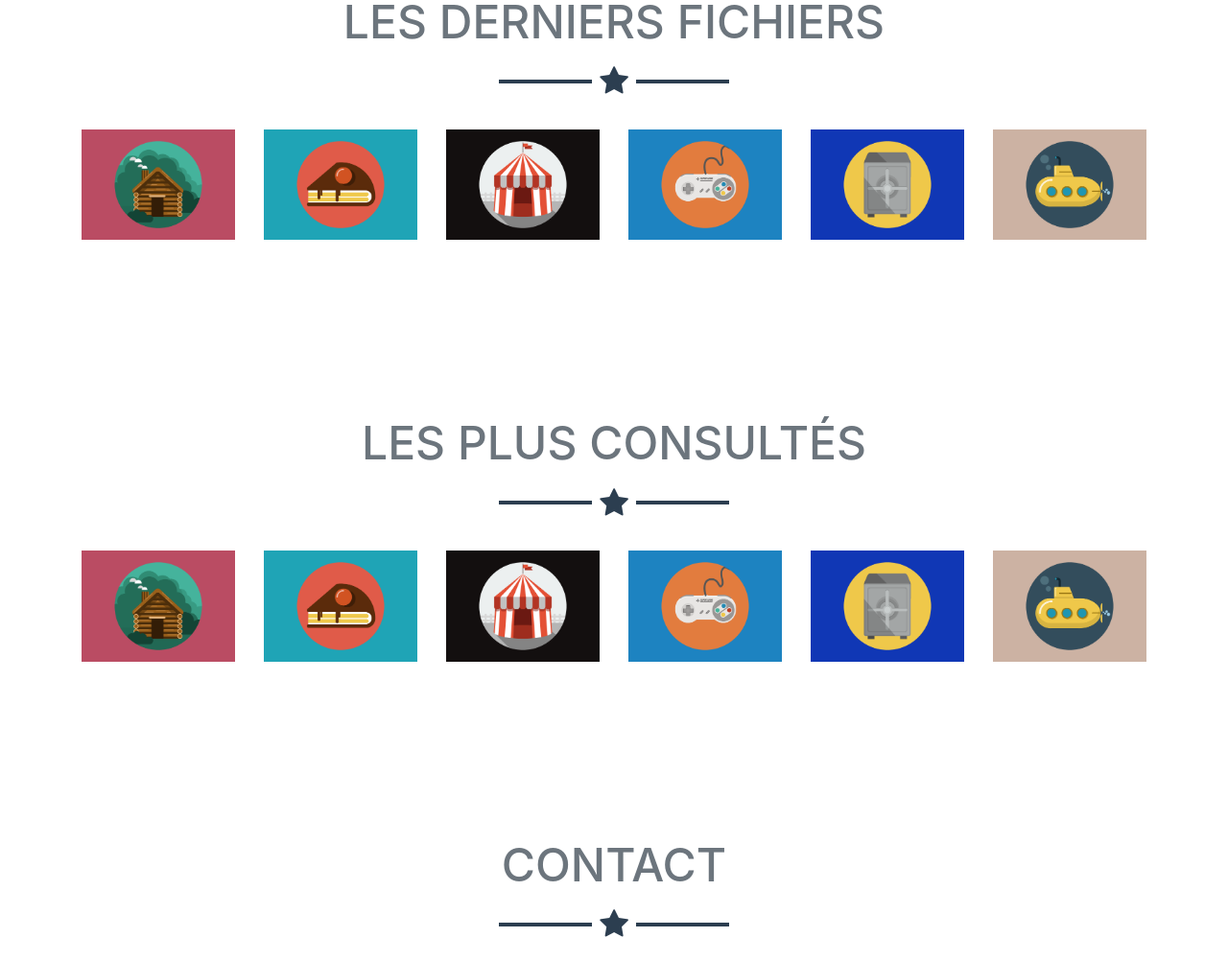
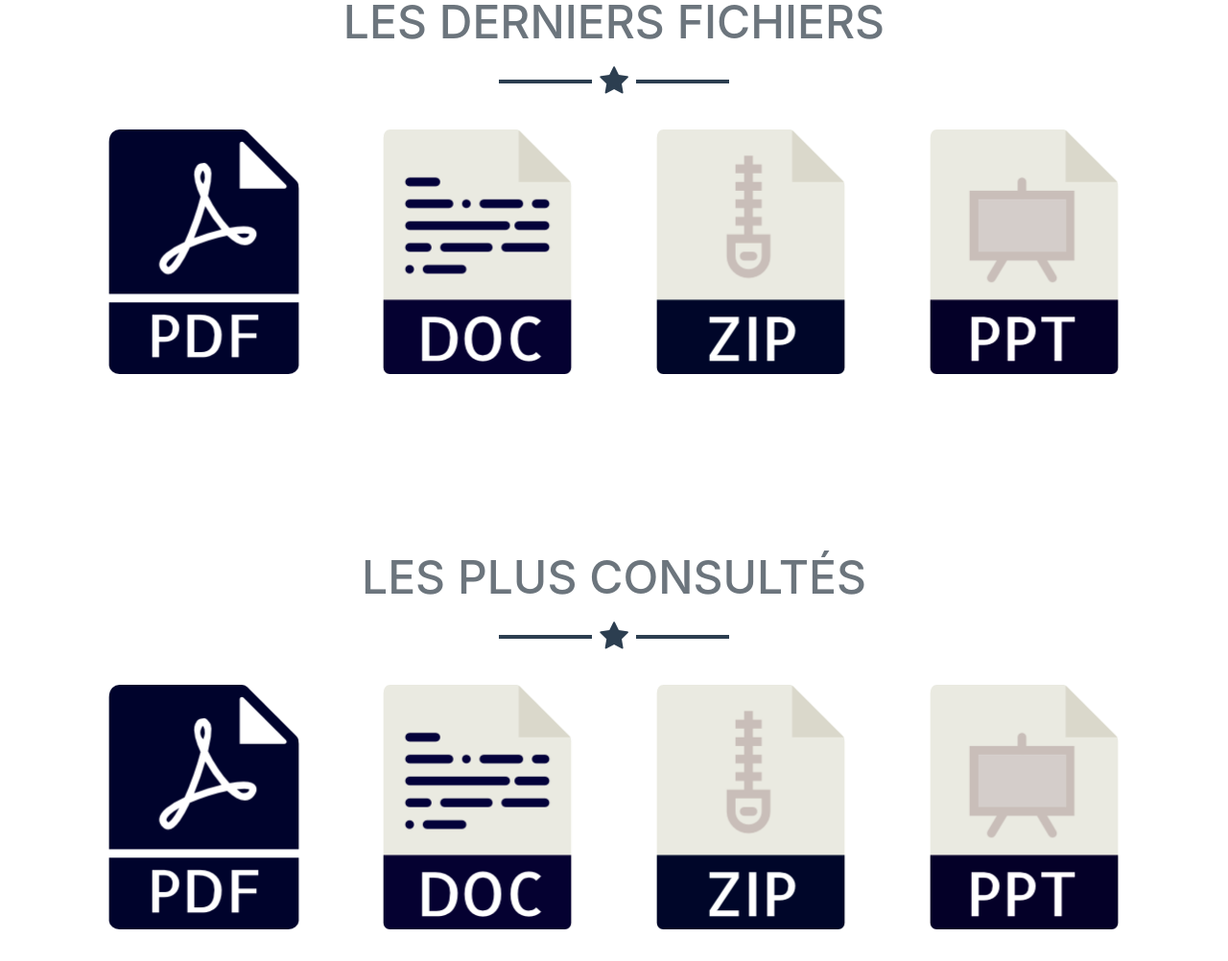
Before and after one commit to Siwaak/ProjetHITC, a website with bundled scripts: page archive/index.html in a window 1280 px wide. Shown: the part 1005-2007 px from the top of the page at 96% size. Built offline with nearby package versions, Linux system fonts and the light colour scheme.

Commit message:
Changed index.html icons
- Crafted new icons for les derniers fichiers

```diff
--- a/archive/index.html
+++ b/archive/index.html
@@ -65,133 +65,93 @@
         <h2 class="text-center text-uppercase text-secondary mb-0">Les derniers fichiers</h2>
         <hr class="star-dark mb-5">
         <div class="row">
-          <div class="col-md-4 col-lg-2">
+          <div class="col-md-4 col-lg-3">
             <a class="portfolio-item d-block mx-auto" href="#portfolio-modal-1">
               <div class="portfolio-item-caption d-flex position-absolute h-100 w-100">
                 <div class="portfolio-item-caption-content my-auto w-100 text-center text-white">
                   <i class="fa fa-search-plus fa-3x"></i>
                 </div>
               </div>
-              <img class="img-fluid" src="img/portfolio/cabin.png" alt="">
+              <img class="img-fluid" src="img/portfolio/pdf.png" alt="">
             </a>
           </div>
-          <div class="col-md-4 col-lg-2">
+          <div class="col-md-4 col-lg-3">
             <a class="portfolio-item d-block mx-auto" href="#portfolio-modal-2">
               <div class="portfolio-item-caption d-flex position-absolute h-100 w-100">
                 <div class="portfolio-item-caption-content my-auto w-100 text-center text-white">
                   <i class="fa fa-search-plus fa-3x"></i>
                 </div>
               </div>
-              <img class="img-fluid" src="img/portfolio/cake.png" alt="">
+              <img class="img-fluid" src="img/portfolio/doc.png" alt="">
             </a>
           </div>
-          <div class="col-md-4 col-lg-2">
+          <div class="col-md-4 col-lg-3">
             <a class="portfolio-item d-block mx-auto" href="#portfolio-modal-3">
               <div class="portfolio-item-caption d-flex position-absolute h-100 w-100">
                 <div class="portfolio-item-caption-content my-auto w-100 text-center text-white">
                   <i class="fa fa-search-plus fa-3x"></i>
                 </div>
               </div>
-              <img class="img-fluid" src="img/portfolio/circus.png" alt="">
+              <img class="img-fluid" src="img/portfolio/zip.png" alt="">
             </a>
           </div>
-          <div class="col-md-4 col-lg-2">
+          <div class="col-md-4 col-lg-3">
             <a class="portfolio-item d-block mx-auto" href="#portfolio-modal-4">
               <div class="portfolio-item-caption d-flex position-absolute h-100 w-100">
                 <div class="portfolio-item-caption-content my-auto w-100 text-center text-white">
                   <i class="fa fa-search-plus fa-3x"></i>
                 </div>
               </div>
-              <img class="img-fluid" src="img/portfolio/game.png" alt="">
-            </a>
-          </div>
-          <div class="col-md-4 col-lg-2">
-            <a class="portfolio-item d-block mx-auto" href="#portfolio-modal-5">
-              <div class="portfolio-item-caption d-flex position-absolute h-100 w-100">
-                <div class="portfolio-item-caption-content my-auto w-100 text-center text-white">
-                  <i class="fa fa-search-plus fa-3x"></i>
-                </div>
-              </div>
-              <img class="img-fluid" src="img/portfolio/safe.png" alt="">
-            </a>
-          </div>
-          <div class="col-md-4 col-lg-2">
-            <a class="portfolio-item d-block mx-auto" href="#portfolio-modal-6">
-              <div class="portfolio-item-caption d-flex position-absolute h-100 w-100">
-                <div class="portfolio-item-caption-content my-auto w-100 text-center text-white">
-                  <i class="fa fa-search-plus fa-3x"></i>
-                </div>
-              </div>
-              <img class="img-fluid" src="img/portfolio/submarine.png" alt="">
+              <img class="img-fluid" src="img/portfolio/ppt.png" alt="">
             </a>
           </div>
         </div>
       </div>
     </section>
     <!-- Les plus consultés -->
-    <section class="portfolio" id="portfolio">
+     <section class="portfolio" id="portfolio">
       <div class="container">
         <h2 class="text-center text-uppercase text-secondary mb-0">Les plus consultés</h2>
         <hr class="star-dark mb-5">
         <div class="row">
-          <div class="col-md-4 col-lg-2">
+          <div class="col-md-4 col-lg-3">
             <a class="portfolio-item d-block mx-auto" href="#portfolio-modal-1">
               <div class="portfolio-item-caption d-flex position-absolute h-100 w-100">
                 <div class="portfolio-item-caption-content my-auto w-100 text-center text-white">
                   <i class="fa fa-search-plus fa-3x"></i>
                 </div>
               </div>
-              <img class="img-fluid" src="img/portfolio/cabin.png" alt="">
+              <img class="img-fluid" src="img/portfolio/pdf.png" alt="">
             </a>
           </div>
-          <div class="col-md-4 col-lg-2">
+          <div class="col-md-4 col-lg-3">
             <a class="portfolio-item d-block mx-auto" href="#portfolio-modal-2">
               <div class="portfolio-item-caption d-flex position-absolute h-100 w-100">
                 <div class="portfolio-item-caption-content my-auto w-100 text-center text-white">
                   <i class="fa fa-search-plus fa-3x"></i>
                 </div>
               </div>
-              <img class="img-fluid" src="img/portfolio/cake.png" alt="">
+              <img class="img-fluid" src="img/portfolio/doc.png" alt="">
             </a>
           </div>
-          <div class="col-md-4 col-lg-2">
+          <div class="col-md-4 col-lg-3">
             <a class="portfolio-item d-block mx-auto" href="#portfolio-modal-3">
               <div class="portfolio-item-caption d-flex position-absolute h-100 w-100">
                 <div class="portfolio-item-caption-content my-auto w-100 text-center text-white">
                   <i class="fa fa-search-plus fa-3x"></i>
                 </div>
               </div>
-              <img class="img-fluid" src="img/portfolio/circus.png" alt="">
+              <img class="img-fluid" src="img/portfolio/zip.png" alt="">
             </a>
           </div>
-          <div class="col-md-4 col-lg-2">
+          <div class="col-md-4 col-lg-3">
             <a class="portfolio-item d-block mx-auto" href="#portfolio-modal-4">
               <div class="portfolio-item-caption d-flex position-absolute h-100 w-100">
                 <div class="portfolio-item-caption-content my-auto w-100 text-center text-white">
                   <i class="fa fa-search-plus fa-3x"></i>
                 </div>
               </div>
-              <img class="img-fluid" src="img/portfolio/game.png" alt="">
-            </a>
-          </div>
-          <div class="col-md-4 col-lg-2">
-            <a class="portfolio-item d-block mx-auto" href="#portfolio-modal-5">
-              <div class="portfolio-item-caption d-flex position-absolute h-100 w-100">
-                <div class="portfolio-item-caption-content my-auto w-100 text-center text-white">
-                  <i class="fa fa-search-plus fa-3x"></i>
-                </div>
-              </div>
-              <img class="img-fluid" src="img/portfolio/safe.png" alt="">
-            </a>
-          </div>
-          <div class="col-md-4 col-lg-2">
-            <a class="portfolio-item d-block mx-auto" href="#portfolio-modal-6">
-              <div class="portfolio-item-caption d-flex position-absolute h-100 w-100">
-                <div class="portfolio-item-caption-content my-auto w-100 text-center text-white">
-                  <i class="fa fa-search-plus fa-3x"></i>
-                </div>
-              </div>
-              <img class="img-fluid" src="img/portfolio/submarine.png" alt="">
+              <img class="img-fluid" src="img/portfolio/ppt.png" alt="">
             </a>
           </div>
         </div>
```
Also changed, not shown: archive/img/portfolio/doc.png (added), archive/img/portfolio/pdf.png (added), archive/img/portfolio/ppt.png (added), archive/img/portfolio/zip.png (added).
